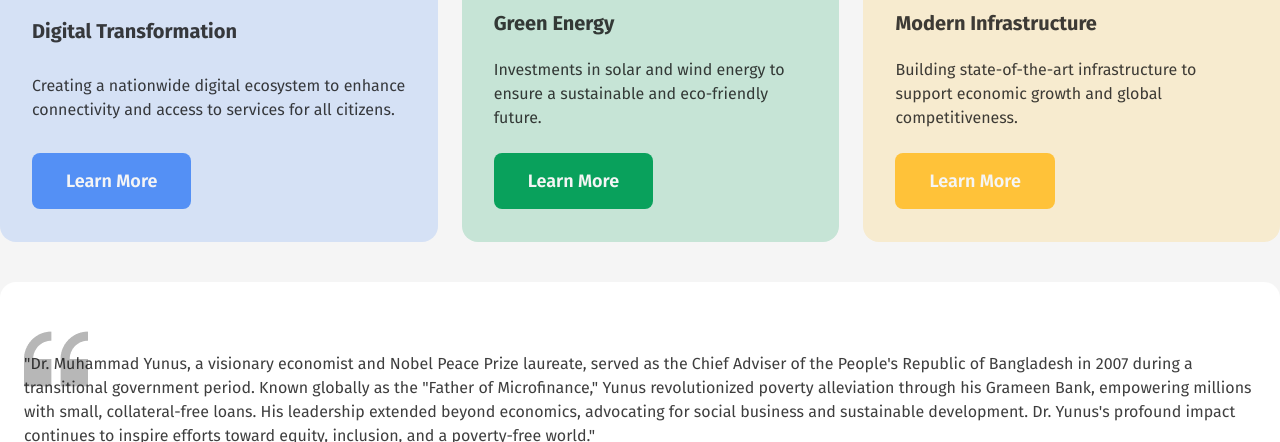
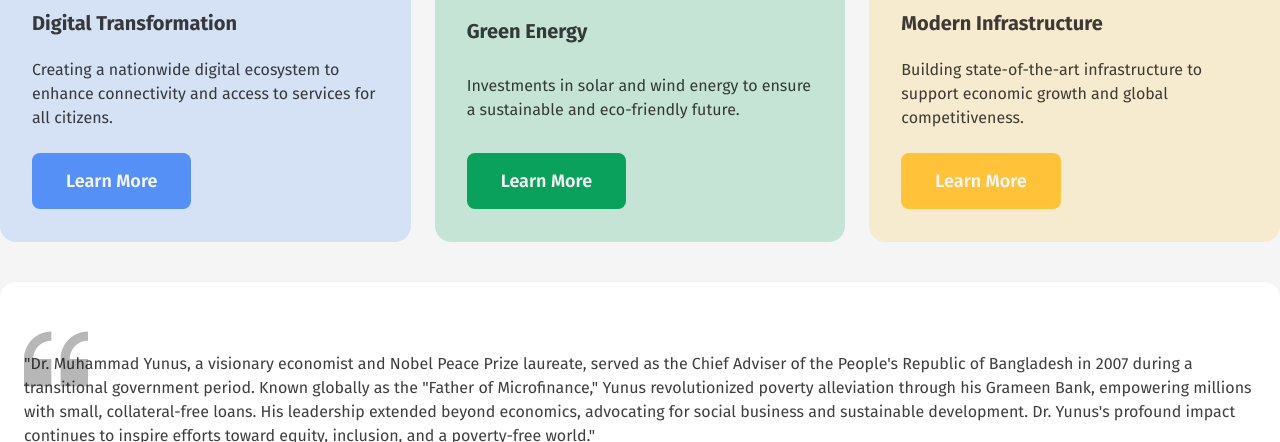
Before and after one commit to akibbhai/assignment-1, a plain HTML site: page index.html in a window 1280 px wide. Shown: the part 983-1425 px from the top of the page. Drawn offline with Linux system fonts and the light colour scheme.

Commit message:
inprove css

```diff
--- a/style/style.css
+++ b/style/style.css
@@ -114,10 +114,10 @@ header,main,footer {
 
 .vision-box .box-primary {
     height: 280px;
+    width: 33.33%;
     display: flex;
     flex-direction: column;
     justify-content: space-between;
-    padding: 32px;
     padding: 32px;
     border-radius: 16px;
 }
```
